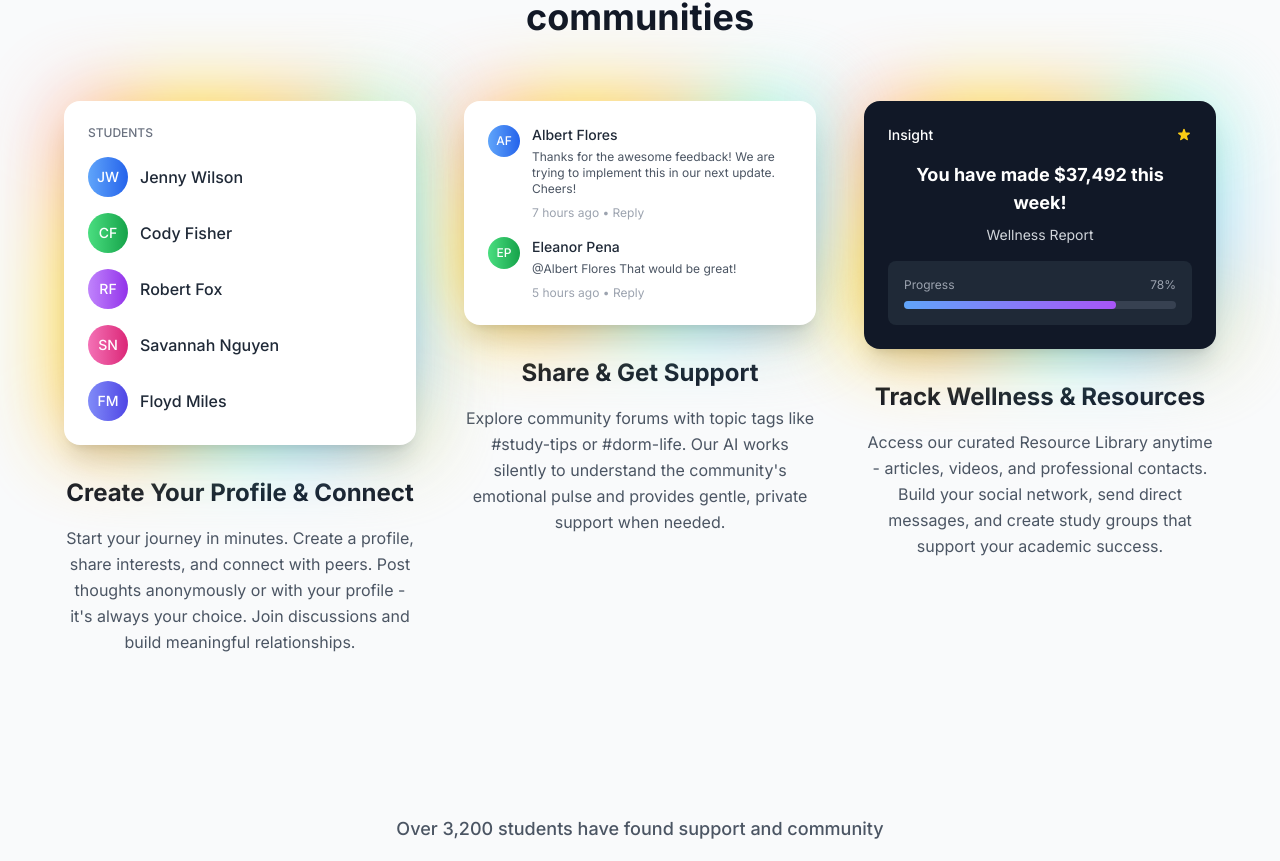
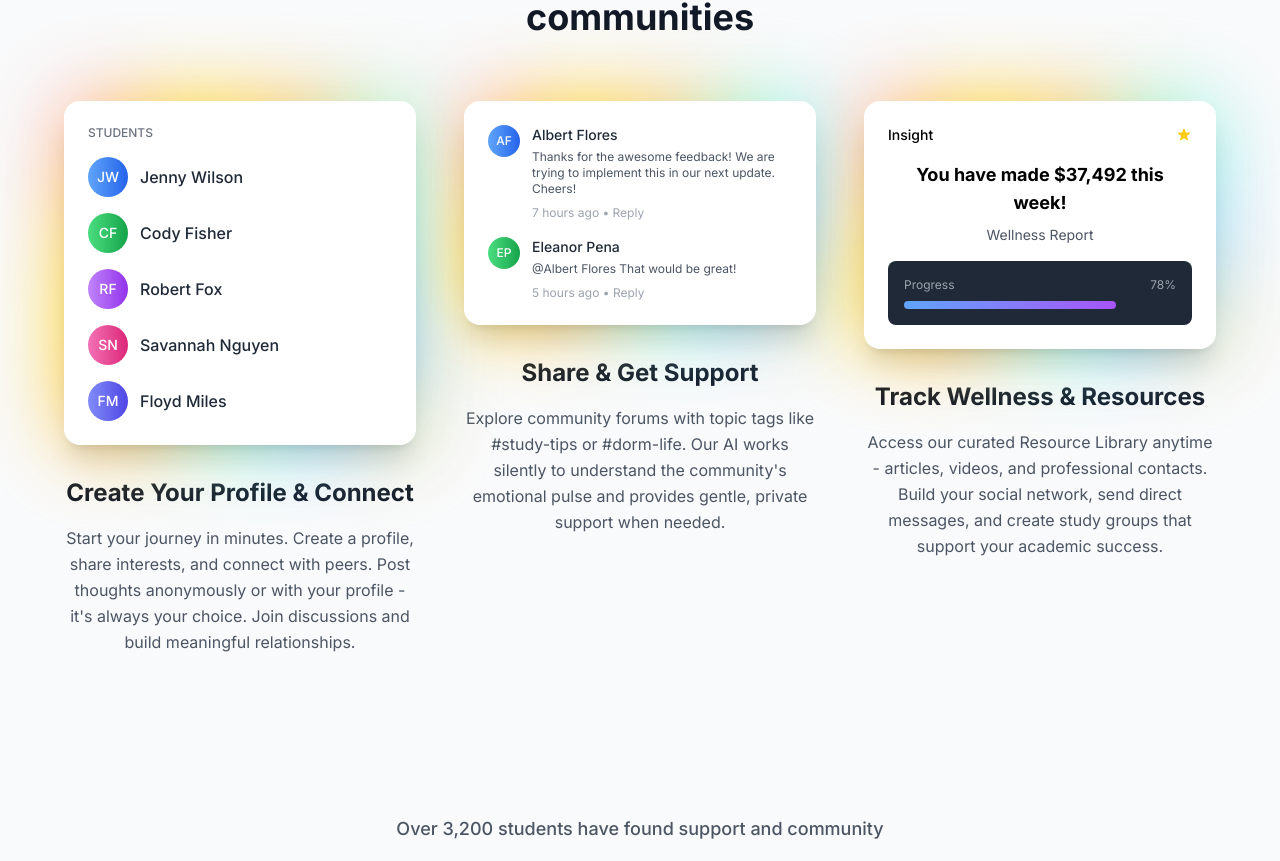
Before and after one commit to shailum17/Auralis, a Next.js app in the folder apps/web/: page / in a window 1280 px wide. Shown: the part 5159-6020 px from the top of the page. Built offline with nearby package versions, Linux system fonts and the light colour scheme.

Commit message:
enhancing footer

```diff
--- a/apps/web/src/app/page.tsx
+++ b/apps/web/src/app/page.tsx
@@ -234,7 +234,7 @@ export default function Home() {
                   whileInView={{ opacity: 1, y: 0 }}
                   transition={{ duration: 0.6, delay: 0.5 }}
                   viewport={{ once: true }}
-                  className="relative bg-gray-900 rounded-2xl p-6 text-white shadow-xl z-10"
+                  className="relative bg-white rounded-2xl p-6 shadow-xl z-10"
                 >
                   <div className="flex items-center justify-between mb-4">
                     <div className="text-sm font-medium">Insight</div>
@@ -245,13 +245,13 @@ export default function Home() {
                     </div>
                   </div>
                   <div className="text-lg font-bold mb-2">You have made $37,492 this week!</div>
-                  <div className="text-sm text-gray-300 mb-4">Wellness Report</div>
+                  <div className="text-sm text-gray-600 mb-4">Wellness Report</div>
                   <div className="bg-gray-800 rounded-lg p-4">
                     <div className="flex justify-between items-center mb-2">
                       <span className="text-xs text-gray-400">Progress</span>
                       <span className="text-xs text-gray-400">78%</span>
                     </div>
-                    <div className="w-full bg-gray-700 rounded-full h-2">
+                    <div className="w-full bg-white-700 rounded-full h-2">
                       <div className="bg-gradient-to-r from-blue-400 to-purple-500 h-2 rounded-full" style={{ width: '78%' }}></div>
                     </div>
                   </div>
```
